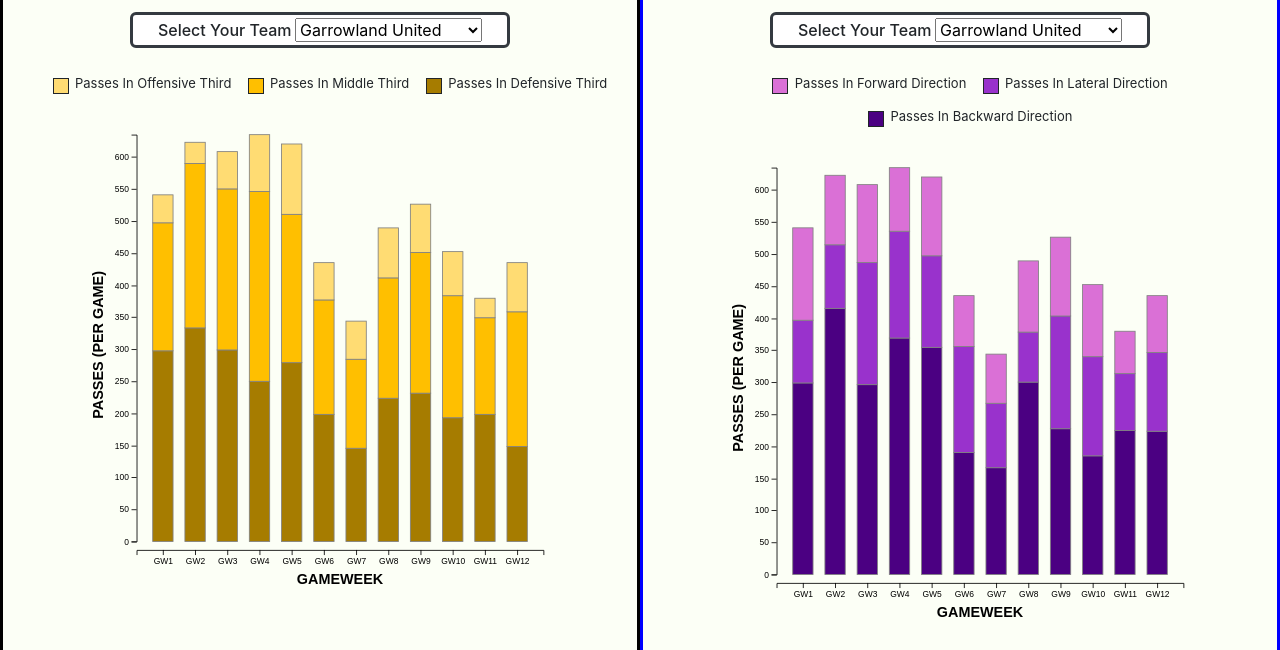
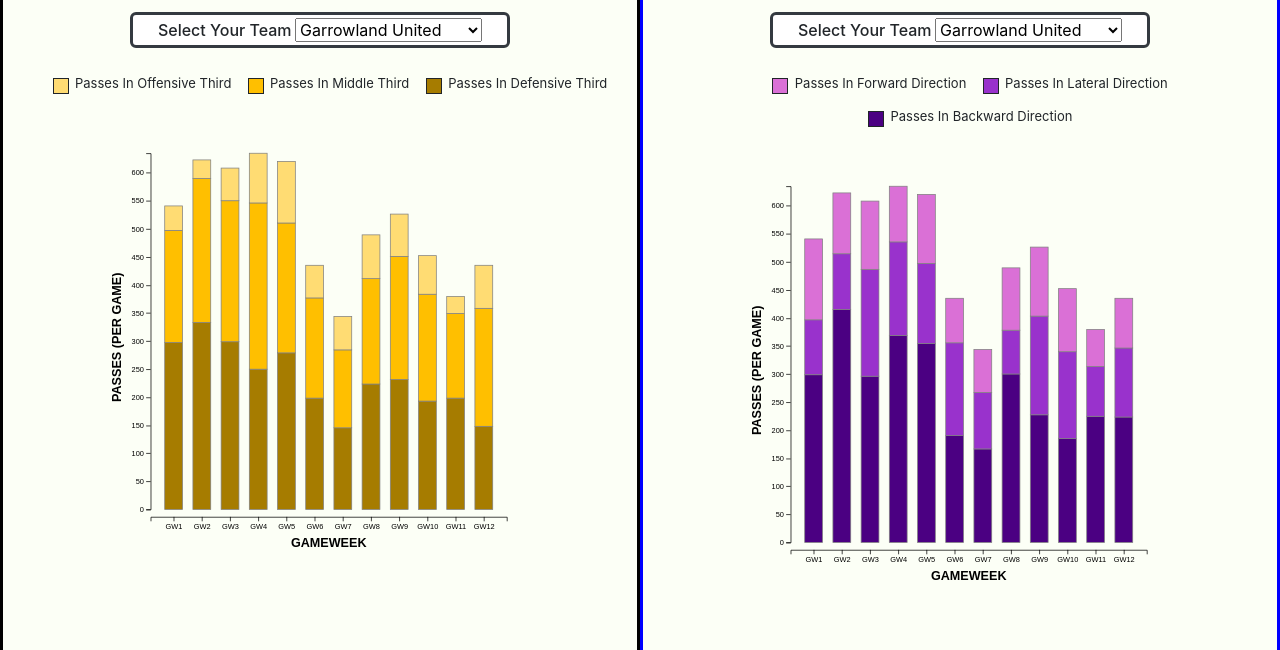
Before and after one commit to DavidRimar/D3_LeagueStatistics, a plain HTML site: page index.html in a window 1280 px wide. Shown: the part 302-952 px from the top of the page. Drawn offline with nearby package versions, Linux system fonts and the light colour scheme.

Commit message:
adjusting viewBox

```diff
--- a/src/css/components/d3__charts.css
+++ b/src/css/components/d3__charts.css
@@ -14,7 +14,7 @@
   position: absolute;
   top: 0;
   left: 0;
-  padding-left: 8%;
+  padding-left: 10%;
 }
 
 .rect__highlight {
@@ -28,13 +28,13 @@
 /* Large devices (desktops, 992px and up) */
 @media (min-width: 992px) and (max-width: 1199.98px) {
   .svg-content {
-    padding-left: 10%;
+    padding-left: 12%;
   }
 }
 
 /* Extra large devices (large desktops, 1200px and up) */
 @media (min-width: 1200px) {
   .svg-content {
-    padding-left: 13%;
+    padding-left: 14%;
   }
 }
--- a/src/js/views/stackedBarchart/renderStackedBarchart.js
+++ b/src/js/views/stackedBarchart/renderStackedBarchart.js
@@ -100,7 +100,7 @@ const renderStackedBarchart = (dataSet, customObj, handlers) => {
     const svgContainer = container
       .append("svg")
       .attr("preserveAspectRatio", "xMinYMin meet")
-      .attr("viewBox", `0 0 ${svgWidth} ${svgHeight}`)
+      .attr("viewBox", `-20 -30 ${svgWidth + 80} ${svgHeight + 80}`)
       .classed("svg-content", true);
 
     svgContainer
```
